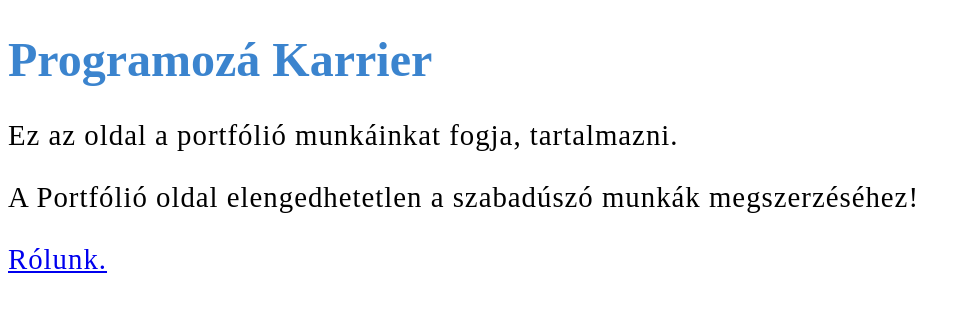
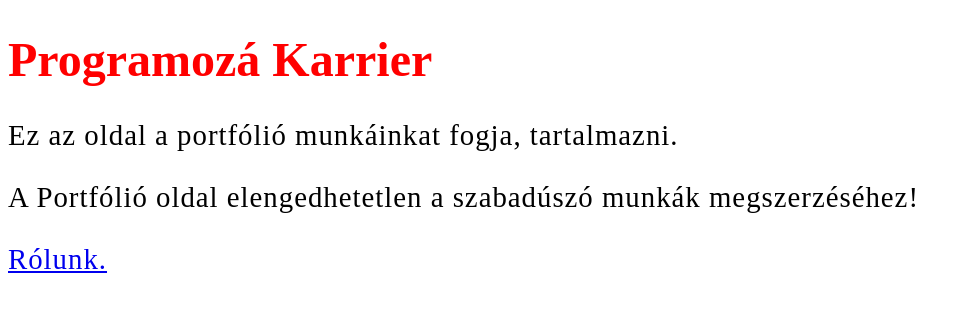
Before and after one commit to zoltansw/portfolio-oldal, a plain HTML site: page index.html in a window 1280 px wide. Shown: the whole page, without its empty margins (0-970 px from the left). Drawn offline with Linux system fonts and the light colour scheme.

Commit message:
vörös cím

```diff
--- a/css/styles.css
+++ b/css/styles.css
@@ -1,5 +1,5 @@
 html {font: 10px;}
-h1 {color: rgba(33, 116, 199, 0.882);
+h1 {color: red;
     font-size: 48px;}
 p {font-size: 1.8rem;
 letter-spacing: 1px;}
```
